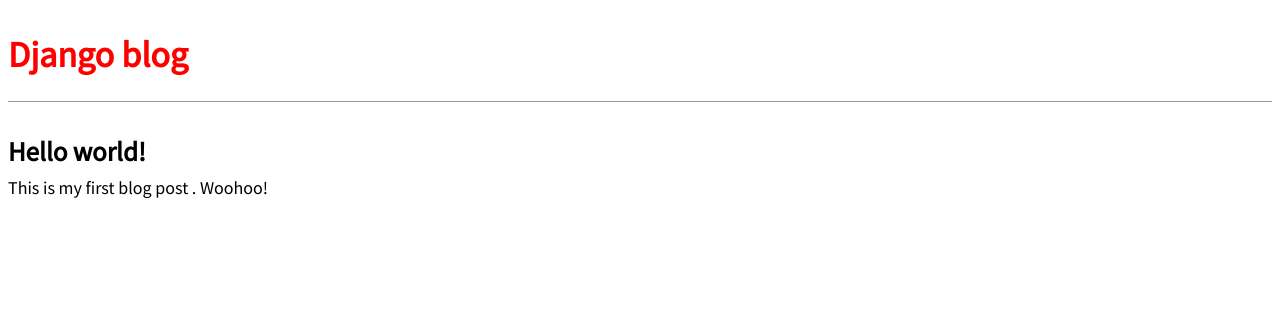
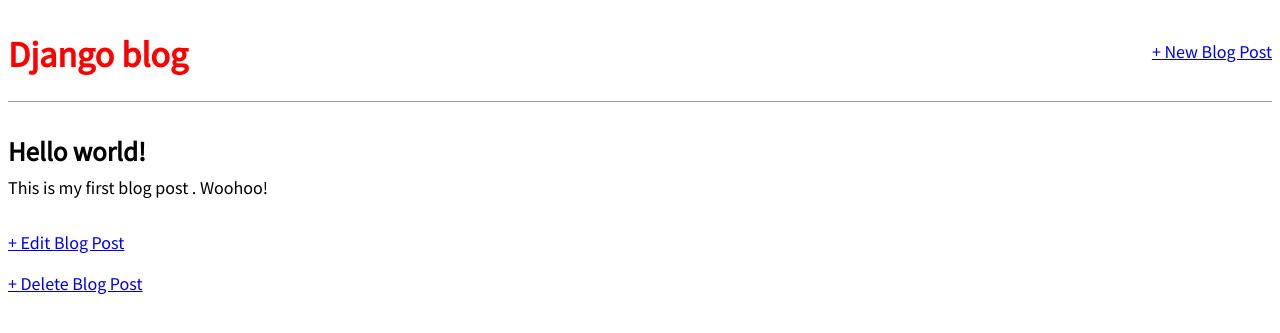
Before and after one commit to IT-chaser/blog-app, a Django app: page /post/1/ in a window 1280 px wide. Shown: the top 333 px of the page. Run offline with Django 3.2, Linux system fonts and the light colour scheme; data comes from the database, SQL or seed files in the repository; both versions use the stored data as it was after the commit.

Commit message:
second commit

```diff
--- a/blog/models.py
+++ b/blog/models.py
@@ -1,4 +1,5 @@
 from django.db import models
+from django.urls import reverse
 
 class Post(models.Model):
     title = models.CharField(max_length=200)
@@ -10,3 +11,6 @@ class Post(models.Model):
 
     def __str__(self):
         return self.title
+
+    def get_absolute_url(self):
+        return reverse('post_detail', args=[str(self.id)])
--- a/blog/urls.py
+++ b/blog/urls.py
@@ -1,8 +1,19 @@
 from django.urls import path
 
-from .views import BlogListView, BlogDetailView
+from .views import (
+    BlogListView,
+    BlogDetailView,
+    BlogCreateView,
+    BlogUpdateView,
+    BlogDeleteView,
+)
 
 urlpatterns = [
+    path('post/<int:pk>/delete/',
+        BlogDeleteView.as_view(), name='post_delete'),
+    path('post/new/', BlogCreateView.as_view(), name='post_new'),
     path('post/<int:pk>/', BlogDetailView.as_view(), name='post_detail'),
+    path('post/<int:pk>/edit/',
+        BlogUpdateView.as_view(), name='post_edit'),
     path('', BlogListView.as_view(), name='home'),
 ]
--- a/blog/views.py
+++ b/blog/views.py
@@ -1,4 +1,6 @@
-from django.views.generic import ListView, DetailView #new
+from django.views.generic import ListView, DetailView
+from django.views.generic.edit import CreateView, UpdateView, DeleteView
+from django.urls import reverse_lazy
 
 from .models import Post
 
@@ -9,3 +11,18 @@ class BlogListView(ListView):
 class BlogDetailView(DetailView):
     model = Post
     template_name = 'post_detail.html'
+
+class BlogCreateView(CreateView):
+    model = Post
+    template_name = 'post_new.html'
+    fields = ['title', 'author', 'body']
+
+class BlogUpdateView(UpdateView):
+    model = Post
+    template_name = 'post_edit.html'
+    fields = ['title', 'body']
+
+class BlogDeleteView(DeleteView):
+    model = Post
+    template_name = 'post_delete.html'
+    success_url = reverse_lazy('home')
--- a/templates/base.html
+++ b/templates/base.html
@@ -7,10 +7,15 @@
         <link href="{% static 'css/base.css' %}" rel="stylesheet">
     </head>
     <body>
-        <header>
-            <h1><a href="{% url 'home' %}">Django blog</a></h1>
-        </header>
         <div>
+            <header>
+                <div class="nav-left">
+                    <h1><a href="{% url 'home' %}">Django blog</a></h1>
+                </div>
+                <div class="nav-right">
+                    <a href="{% url 'post_new' %}">+ New Blog Post</a>
+                </div>
+            </header>
             {% block content %}
             {% endblock content %}
         </div>
--- a/templates/post_detail.html
+++ b/templates/post_detail.html
@@ -6,4 +6,6 @@
         <p>{{ post.body }}</p>
     </div>
 
+    <p><a href="{% url 'post_edit' post.pk %}">+ Edit Blog Post</a></p>
+    <p><a href="{% url 'post_delete' post.pk %}">+ Delete Blog Post</a></p>
 {% endblock content %}
```
Also changed, not shown: blog/tests.py (+25 -0 lines), templates/post_delete.html (added, +9 -0 lines), templates/post_edit.html (added, +9 -0 lines), templates/post_new.html (added, +9 -0 lines), db.sqlite3.
